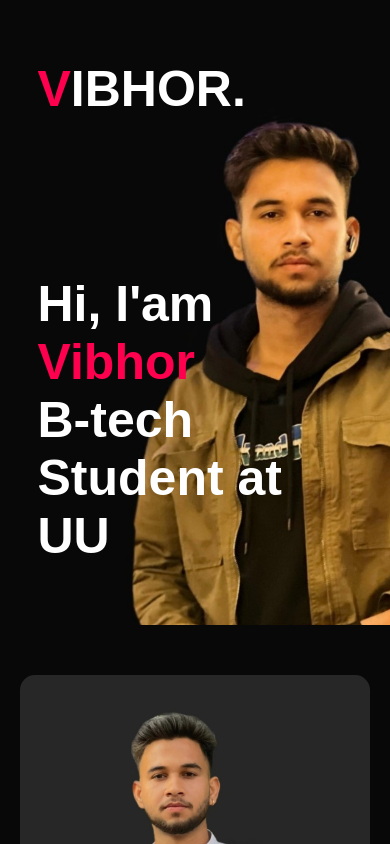
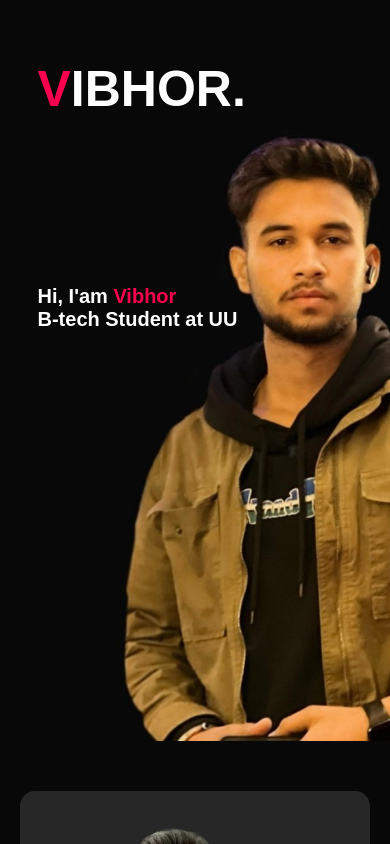
Before and after one commit to Vibhor-dhiman/vibhor-s-portfolio, a plain HTML site: page index.html in a window 390 px wide. Shown: the top 844 px of the page. Drawn offline with Linux system fonts and the light colour scheme.

Commit message:
Add files via upload

```diff
--- a/style.css
+++ b/style.css
@@ -350,18 +350,18 @@ form .btn2{
 
     #header {
         height: auto;
-        padding: 50px 20px;
+        padding: 50px 20px 400px 20px;
         background-position: top center;
         background-image: url(headerweb.jpg);
     }
 
     #header-text {
         margin-top: 50px;
-        font-size: 20px;
+        font-size: 24px;
     }
 
     #header-text h1 {
-        font-size: 50px;
+        font-size: 20px;
     }
     #header-text p{
         opacity: 0;
```
